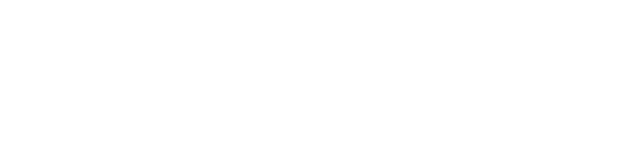
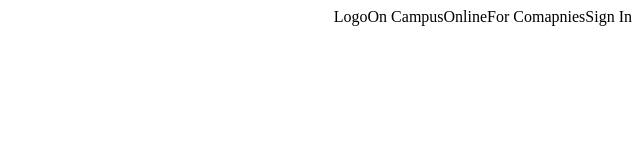
Before and after one commit to lemontree313/capstone_project, a plain HTML site: page index.html in a window 1280 px wide. Shown: the whole page, without its empty margins (640-1280 px from the left). Drawn offline with Linux system fonts and the light colour scheme; files that its build step writes are made by us from their sources.

Commit message:
header flex container 1

```diff
--- a/css/style.css
+++ b/css/style.css
@@ -0,0 +1,9 @@
+.header-flex-container {
+    display: flex;
+    height: 64px;
+    width: 100%;
+    flex-flow: row nowrap;
+    justify-content: flex-end;
+    align-content: space-around;
+
+}
--- a/index.html
+++ b/index.html
@@ -6,6 +6,17 @@
   <link rel="stylesheet" type= "text/css" href="resources/css/style.css">
 </head>
 
+<header>
+    <div class="header-flex-container">
+        <div>Logo</div>
+        <div>On Campus</div>
+        <div>Online</div>
+        <div>For Comapnies</div>
+        <div>Sign In</div>
+
+    </div>
+</header>
+
 <body>
 
 
```
